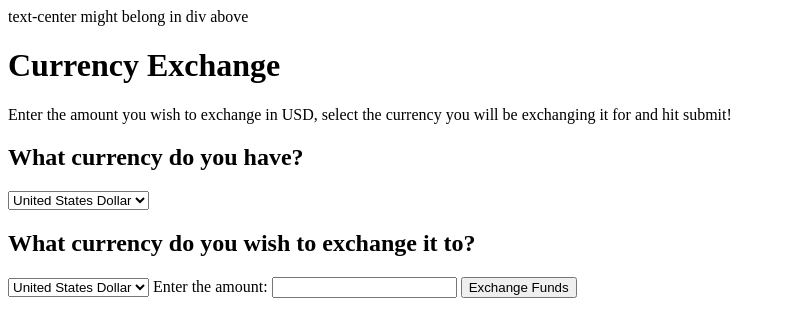
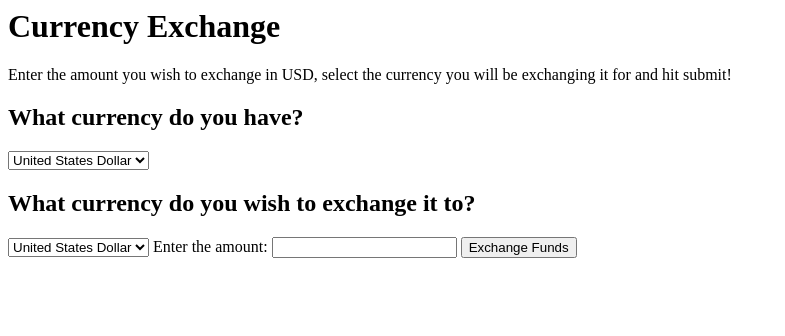
Before and after one commit to wowgr8/currency-exchange-rate-API, a plain HTML site: page src/index.html in a window 1280 px wide. Shown: the whole page, without its empty margins (0-785 px from the left). Drawn offline with Linux system fonts and the light colour scheme.

Commit message:
removed comment

```diff
--- a/src/index.html
+++ b/src/index.html
@@ -4,7 +4,7 @@
 </head>
 <body>
   <div class="container text-center">
-    <div class="jumbotron mt-5"> text-center might belong in div above
+    <div class="jumbotron mt-5">
       <h1>Currency Exchange</h1>
       <p>Enter the amount you wish to exchange in USD, select the currency you will be exchanging it for and hit submit!</p>
     </div>
```
